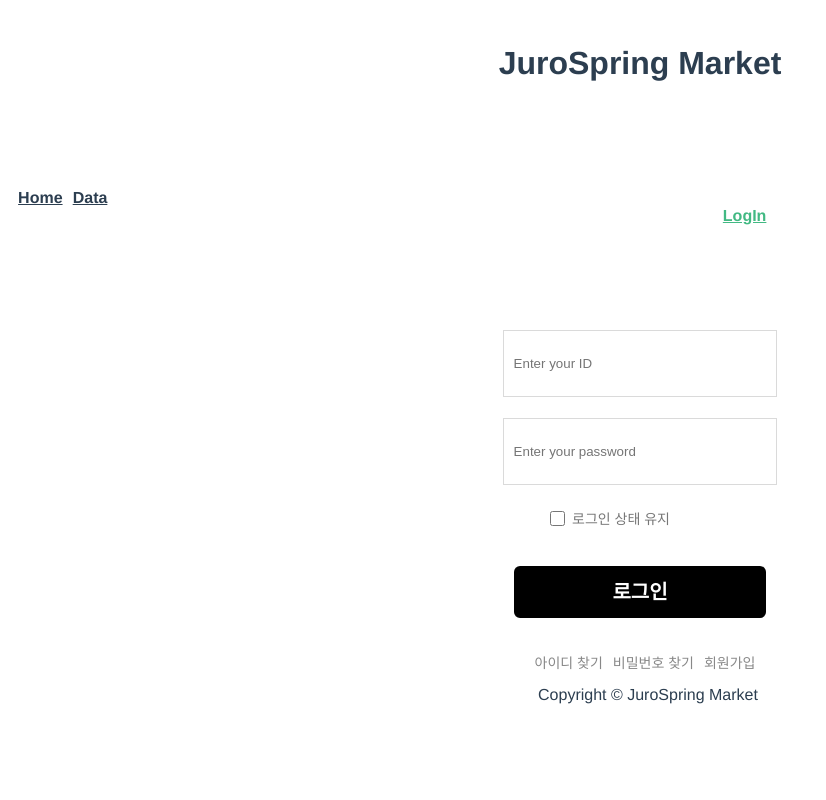
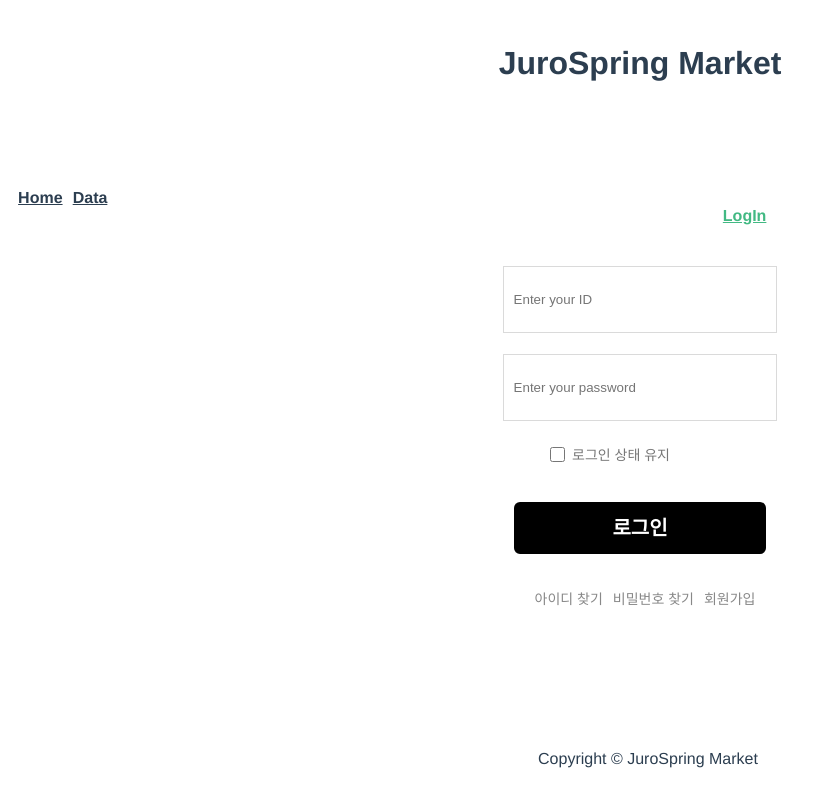
Before and after one commit to ParkSungCheol/ShoppingMall_vue, a Vue app: page /login in a window 1280 px wide. Shown: the whole page, without its empty margins (0-826 px from the left). Built offline with nearby package versions, Linux system fonts and the light colour scheme; no server answers; what vue-loading-overlay would draw is missing.

Commit message:
css 변경

```diff
--- a/src/components/Footer.vue
+++ b/src/components/Footer.vue
@@ -25,7 +25,7 @@ export default {
   padding-top: 1rem !important;
   padding-bottom: 1rem !important;
 }
-.container {
+.px-4 {
   padding-bottom: 4rem !important;
 }
 </style>
```
